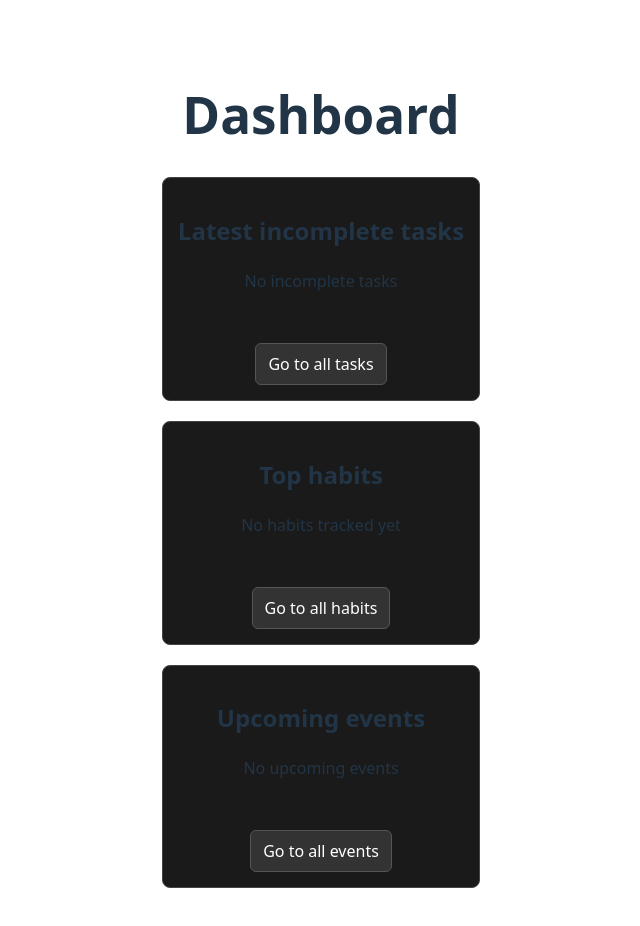
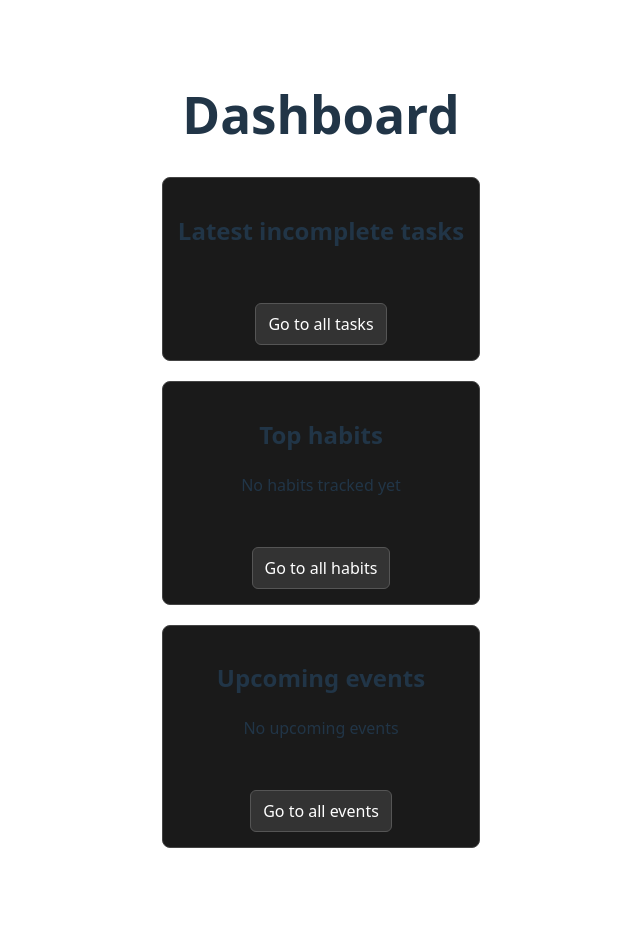
Before and after one commit to Samuel6693/productivity-assistant-portfolio, a React (Vite) app: page / in a window 1280 px wide. Shown: the top 926 px of the page, without its empty margins (319-959 px from the left). After the commit the page ends 900 px from the top, so only its background shows below. Built offline with nearby package versions, Linux system fonts and the light colour scheme.

Commit message:
Refactor UI copy to improve consistency in EventsPage, HomePage, and TodosPage titles

```diff
--- a/src/Pages/EventsPage.jsx
+++ b/src/Pages/EventsPage.jsx
@@ -79,7 +79,7 @@ const EventsPage = () => {
   return (
     <div className="events-container">
       <section className="events-header">
-        <h1>Event Planner</h1>
+        <h1>Events</h1>
 
         <nav>
           <Link to="/">
--- a/src/Pages/HomePage.jsx
+++ b/src/Pages/HomePage.jsx
@@ -22,7 +22,7 @@ const HomePage = ({ todoList }) => {
         <section className="dashboard-section">
           <h2>Latest incomplete tasks</h2>
           {recentTodos.length === 0 ? (
-            <p>No incomplete tasks</p>
+            <p></p>
           ) : (
             <ul>
               {recentTodos.map((todo) => (
--- a/src/Pages/TodosPage.jsx
+++ b/src/Pages/TodosPage.jsx
@@ -139,7 +139,7 @@ const TodosPage = ({ todoList, setTodoList }) => {
   return (
     <div className="todos-container">
       <section>
-        <h1>Todo Page</h1>
+        <h1>Tasks</h1>
 
         <nav>
           <Link to="/">
```
